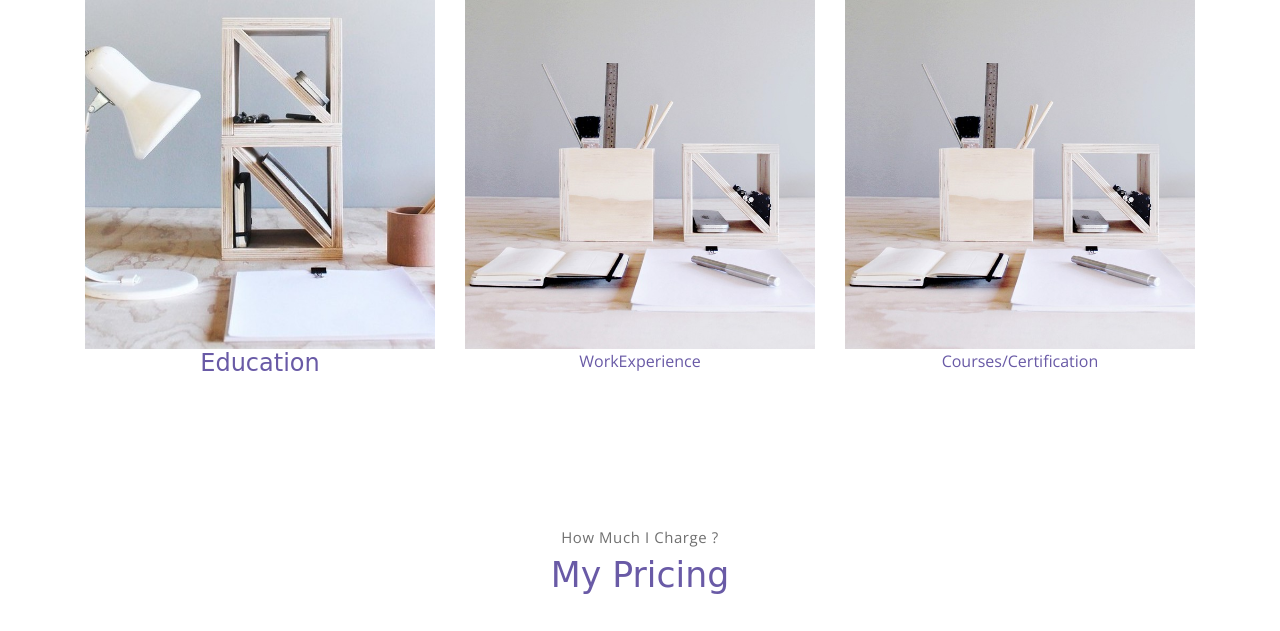
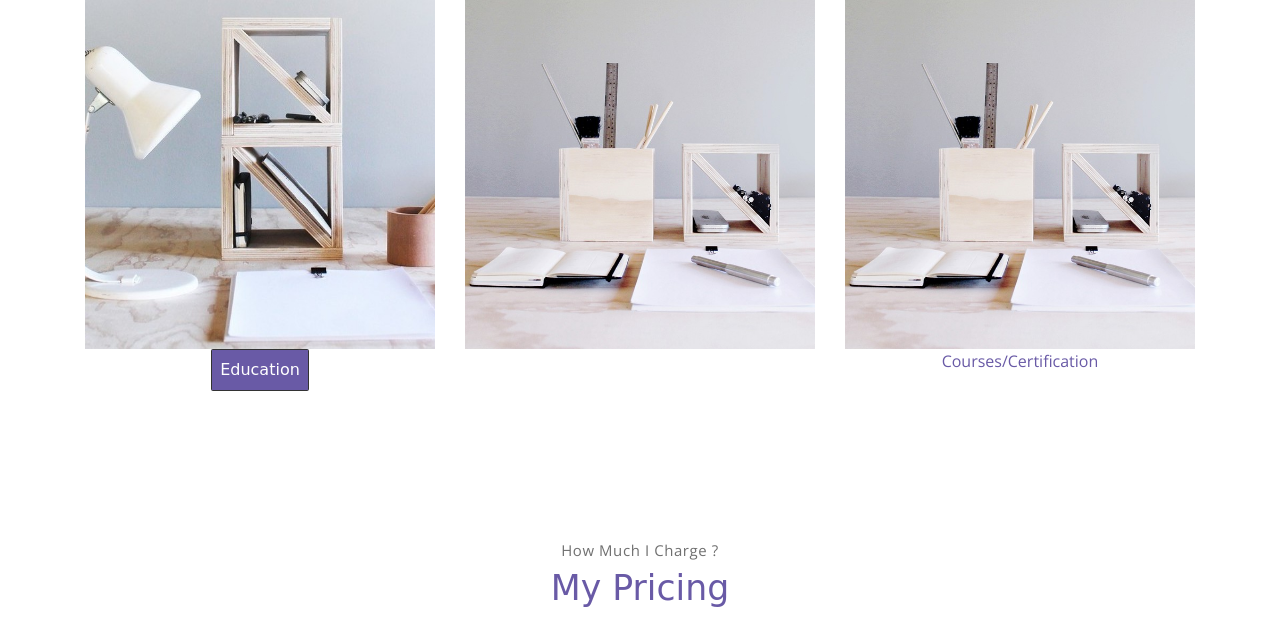
Before and after one commit to umajay/myportfo, a Flask app: page / in a window 1280 px wide. Shown: the part 1846-2477 px from the top of the page. Run offline with Flask 3, Linux system fonts and the light colour scheme; some libraries are stand-ins or nearby versions; some web fonts are replaced.

```diff
--- a/templates/index.html
+++ b/templates/index.html
@@ -172,10 +172,10 @@
                             alt="Download free bootstrap 4 landing page, free boootstrap 4 templates, Download free bootstrap 4.1 landing page, free boootstrap 4.1.1 templates, meyawo Landing page">
                         <span class="portfolio-card-overlay">
                             <span class="portfolio-card-caption">
-                                <a href="http://umarani.pythonanywhere.com/Education" >
-                                    <h4   class="link"> Education </h4>
-<!--                                       <a href="http://umarani.pythonanywhere.com/Education" class="link"></h4>-->
-                                </a>
+                                <h6 class="title">
+                                 <a class="link" href="Education"><button class="btn btn-primary" type="button">Education</button></a>
+                                 </h6>
+
                             </span>
                         </span>
                     </a>
@@ -187,7 +187,7 @@
                         <span class="portfolio-card-overlay">
                             <span class="portfolio-card-caption">
                                 <h4>WorkExperience </h4>
-                                 <a href="http://umarani.pythonanywhere.com/WorkExperience" class="link">WorkExperience</a>
+                                 <a href="http://umarani.pythonanywhere.com/WorkExperience" class="link"></a>
                             </span>
                         </span>
                     </a>
```
